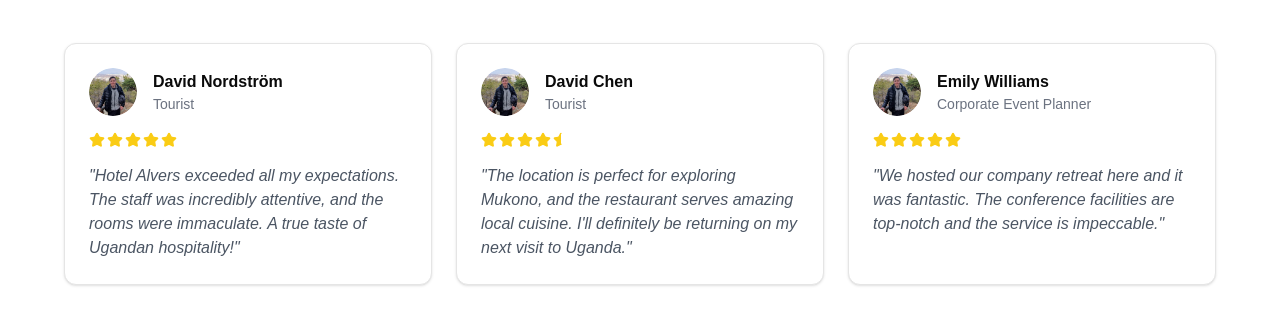
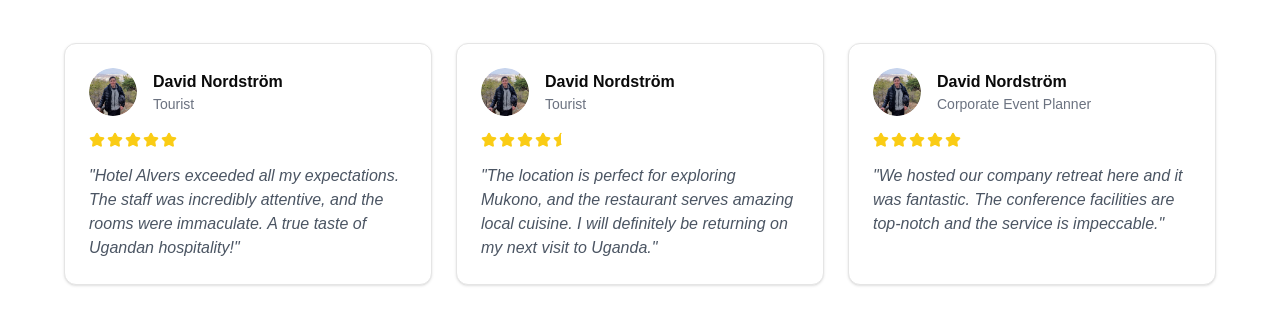
Before and after one commit to davnords/hotel-alvers-mukono, a Next.js app: page / in a window 1280 px wide. Shown: the part 3562-3872 px from the top of the page. Built offline with nearby package versions, Linux system fonts and the light colour scheme.

Commit message:
fix: linting error

```diff
--- a/src/components/Testimonials.tsx
+++ b/src/components/Testimonials.tsx
@@ -11,14 +11,14 @@
     rating: 5,
   },
   {
-    name: "David Chen",
+    name: "David Nordström",
     role: "Tourist",
     avatar: "/people/david-nordstrom.png",
-    quote: "The location is perfect for exploring Mukono, and the restaurant serves amazing local cuisine. I'll definitely be returning on my next visit to Uganda.",
+    quote: "The location is perfect for exploring Mukono, and the restaurant serves amazing local cuisine. I will definitely be returning on my next visit to Uganda.",
     rating: 4.5,
   },
   {
-    name: "Emily Williams",
+    name: "David Nordström",
     role: "Corporate Event Planner",
     avatar: "/people/david-nordstrom.png",
     quote: "We hosted our company retreat here and it was fantastic. The conference facilities are top-notch and the service is impeccable.",
@@ -62,7 +62,7 @@
                 </div>
                 <RatingStars rating={testimonial.rating} />
                 <blockquote className="mt-4 text-gray-600 italic">
-                  "{testimonial.quote}"
+                &quot;{testimonial.quote}&quot;
                 </blockquote>
               </CardContent>
             </Card>
```
